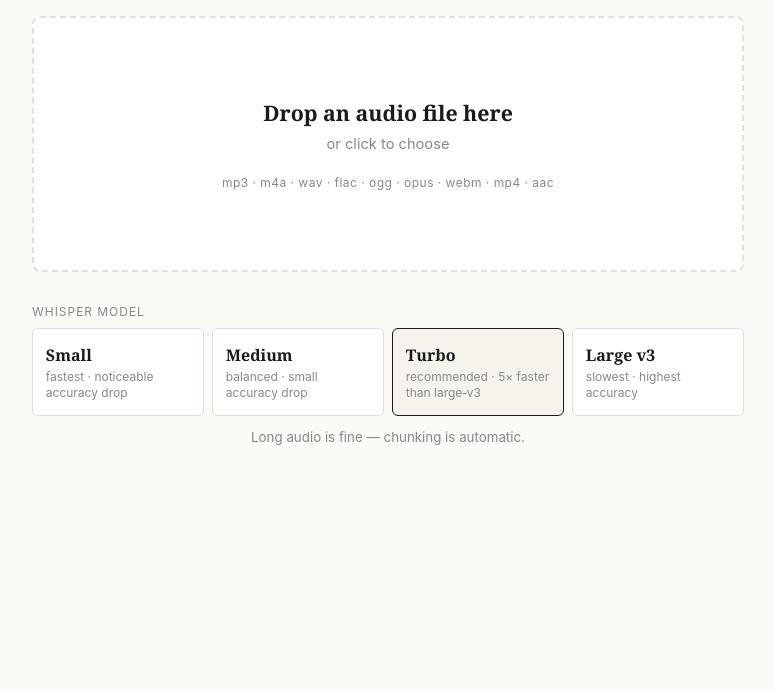
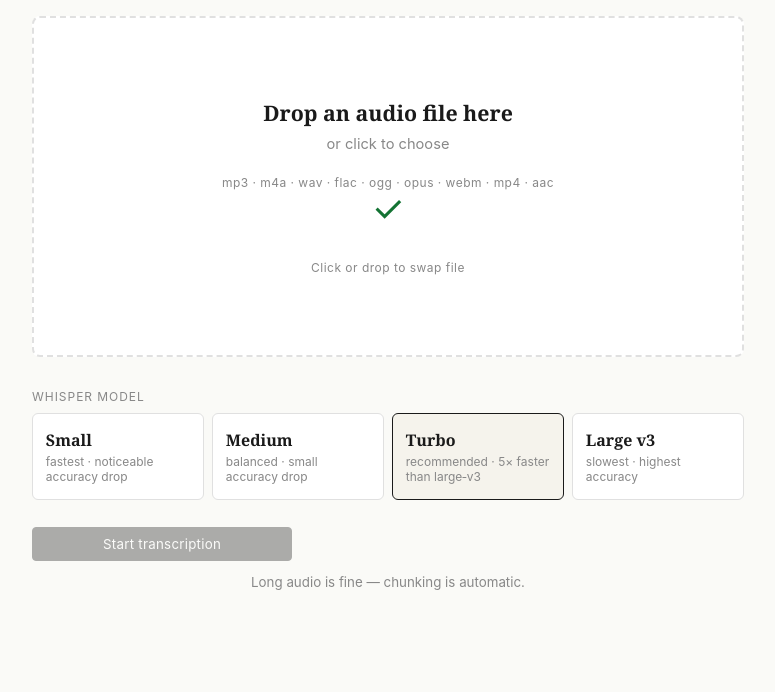
Before and after one commit to onwike/audio-transcriber, a FastAPI app: page / in a window 1280 px wide. Shown: the part 294-986 px from the top of the page, without its empty margins (252-1027 px from the left). Before the commit the page ends 739 px from the top, so only its background shows below. Run offline with FastAPI, Linux system fonts and the light colour scheme; data that the repository does not hold is empty; parts of the project's set-up code (start-up, migrations or seed data) failed here and were passed over.

Commit message:
Two-step upload: drop stages the file, Start button kicks off the pipeline
Dropping a file (or picking via the file picker) used to fire the upload
+ pipeline immediately. Now it just stages — the dropzone transforms to
show the file's name + size with a green check, and a prominent "Start
transcription" button appears below the model picker. Click that to
actually run.

Why: the previous flow gave no chance to change Whisper model selection
or rethink the file once it was dropped. Two-step also matches user
expectations from every other web upload pattern.

- Dropzone has two visual states (empty + staged) with .has-file modifier
- Start button disabled until something's staged
- Dropzone remains clickable in staged state to swap files
- Drop with an already-staged file replaces the staged file (no upload)
- restart-btn, new-from-history-btn, and error-dismiss all call
  clearStaged() so the dropzone resets cleanly on navigation back

Co-Authored-By: Claude Opus 4.7 (1M context) <noreply@anthropic.com>

```diff
--- a/app/static/app.css
+++ b/app/static/app.css
@@ -187,6 +187,47 @@ main {
   transition: border-color 120ms, background 120ms;
 }
 .dropzone:hover, .dropzone.dragging { border-color: var(--ink); }
+.dropzone.has-file {
+  border-style: solid;
+  border-color: #137333;
+  background: #f5fbf6;
+}
+.dropzone-state {
+  display: flex;
+  flex-direction: column;
+  align-items: center;
+  width: 100%;
+}
+.dropzone-check {
+  font-size: 28pt;
+  color: #137333;
+  line-height: 1;
+  margin-bottom: 0.4em;
+}
+.dropzone-staged-info {
+  display: flex;
+  flex-direction: column;
+  align-items: center;
+  gap: 0.2em;
+  max-width: 90%;
+}
+.dropzone-staged-info strong {
+  font-family: var(--serif);
+  font-size: 14pt;
+  font-weight: 600;
+  text-align: center;
+  word-break: break-word;
+}
+.dropzone-staged-info span {
+  color: var(--muted);
+  font-size: 10pt;
+}
+.dropzone-hint {
+  margin-top: 1.2em;
+  font-size: 9pt;
+  color: var(--muted);
+  letter-spacing: 0.04em;
+}
 .dropzone-text { text-align: center; }
 .dropzone-text strong {
   display: block;
@@ -207,6 +248,24 @@ main {
   color: var(--muted);
   font-size: 10pt;
   margin-top: 1em;
+}
+
+.btn-start {
+  display: block;
+  margin: 2em auto 0;
+  font-size: 11pt;
+  padding: 0.9em 2.4em;
+  min-width: 260px;
+  letter-spacing: 0.02em;
+}
+.btn-start:disabled {
+  opacity: 0.35;
+  cursor: not-allowed;
+}
+.btn-start:disabled:hover {
+  background: var(--ink);
+  color: white;
+  border-color: var(--ink);
 }
 
 /* ───── Whisper model picker ───── */
--- a/app/static/app.js
+++ b/app/static/app.js
@@ -12,6 +12,7 @@
   const errorMessage = $('error-message');
 
   let currentJobId = null;
+  let stagedFile = null;
   let eventSource = null;
   let elapsedTimer = null;
   let elapsedStart = 0;
@@ -161,7 +162,7 @@
     if (li) li.classList.add('paused');
   }
 
-  // ─── Drag & drop ───
+  // ─── Drag & drop (stages only — upload starts when user clicks Start) ───
   ['dragenter', 'dragover'].forEach((ev) =>
     dropzone.addEventListener(ev, (e) => {
       e.preventDefault();
@@ -175,10 +176,36 @@
     })
   );
   dropzone.addEventListener('drop', (e) => {
-    if (e.dataTransfer.files.length) upload(e.dataTransfer.files[0]);
+    if (e.dataTransfer.files.length) stageFile(e.dataTransfer.files[0]);
   });
   fileInput.addEventListener('change', (e) => {
-    if (e.target.files.length) upload(e.target.files[0]);
+    if (e.target.files.length) stageFile(e.target.files[0]);
+  });
+
+  function stageFile(file) {
+    stagedFile = file;
+    $('staged-name').textContent = file.name;
+    $('staged-meta').textContent = fmtBytes(file.size);
+    $('dropzone-empty').classList.add('hidden');
+    $('dropzone-staged').classList.remove('hidden');
+    dropzone.classList.add('has-file');
+    $('start-btn').disabled = false;
+  }
+
+  function clearStaged() {
+    stagedFile = null;
+    fileInput.value = '';
+    $('dropzone-empty').classList.remove('hidden');
+    $('dropzone-staged').classList.add('hidden');
+    dropzone.classList.remove('has-file');
+    $('start-btn').disabled = true;
+  }
+
+  $('start-btn').addEventListener('click', () => {
+    if (!stagedFile) return;
+    const file = stagedFile;
+    clearStaged();
+    upload(file);
   });
 
   // ─── Upload + subscribe ───
@@ -455,7 +482,7 @@
   $('view-history-from-result-btn').addEventListener('click', () => show('history'));
   $('new-from-history-btn').addEventListener('click', () => {
     hideError();
-    fileInput.value = '';
+    clearStaged();
     currentJobId = null;
     show('upload');
   });
@@ -465,7 +492,7 @@
     if (eventSource) eventSource.close();
     stopElapsedTimer();
     hideError();
-    fileInput.value = '';
+    clearStaged();
     currentJobId = null;
     show('upload');
   });
--- a/app/templates/index.html
+++ b/app/templates/index.html
@@ -24,11 +24,21 @@
       </div>
       <label class="dropzone" id="dropzone">
         <input type="file" id="file-input" accept="audio/*,video/*,.mp3,.m4a,.wav,.flac,.ogg,.oga,.opus,.aac,.webm,.mp4,.wma" hidden>
-        <div class="dropzone-text">
-          <strong>Drop an audio file here</strong>
-          <span>or click to choose</span>
+        <div class="dropzone-state" id="dropzone-empty">
+          <div class="dropzone-text">
+            <strong>Drop an audio file here</strong>
+            <span>or click to choose</span>
+          </div>
+          <div class="dropzone-formats">mp3 · m4a · wav · flac · ogg · opus · webm · mp4 · aac</div>
         </div>
-        <div class="dropzone-formats">mp3 · m4a · wav · flac · ogg · opus · webm · mp4 · aac</div>
+        <div class="dropzone-state hidden" id="dropzone-staged">
+          <div class="dropzone-check">✓</div>
+          <div class="dropzone-staged-info">
+            <strong id="staged-name"></strong>
+            <span id="staged-meta"></span>
+          </div>
+          <span class="dropzone-hint">Click or drop to swap file</span>
+        </div>
       </label>
 
       <fieldset class="model-picker" aria-label="Whisper model">
@@ -56,6 +66,10 @@
           </label>
         </div>
       </fieldset>
+
+      <button id="start-btn" class="btn btn-primary btn-start" type="button" disabled>
+        Start transcription
+      </button>
 
       <p class="hint">Long audio is fine — chunking is automatic.</p>
     </section>
```
